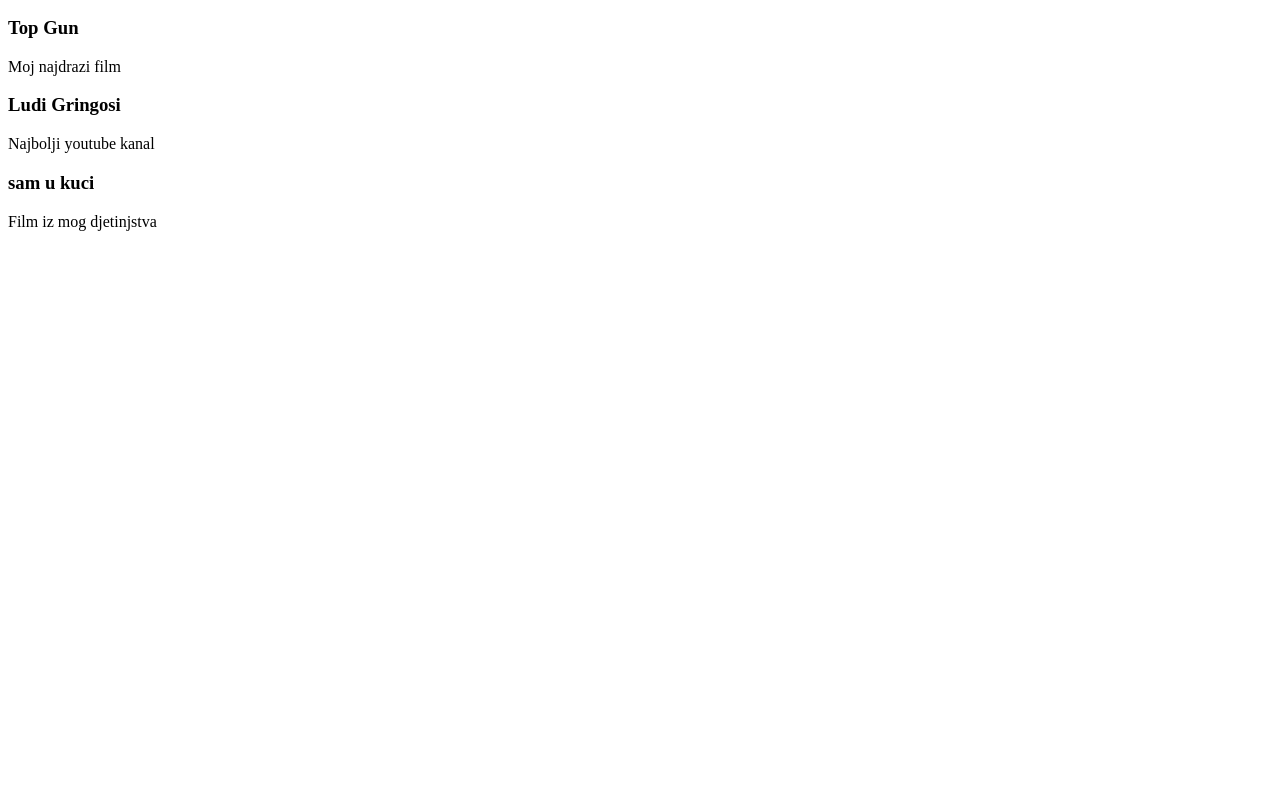
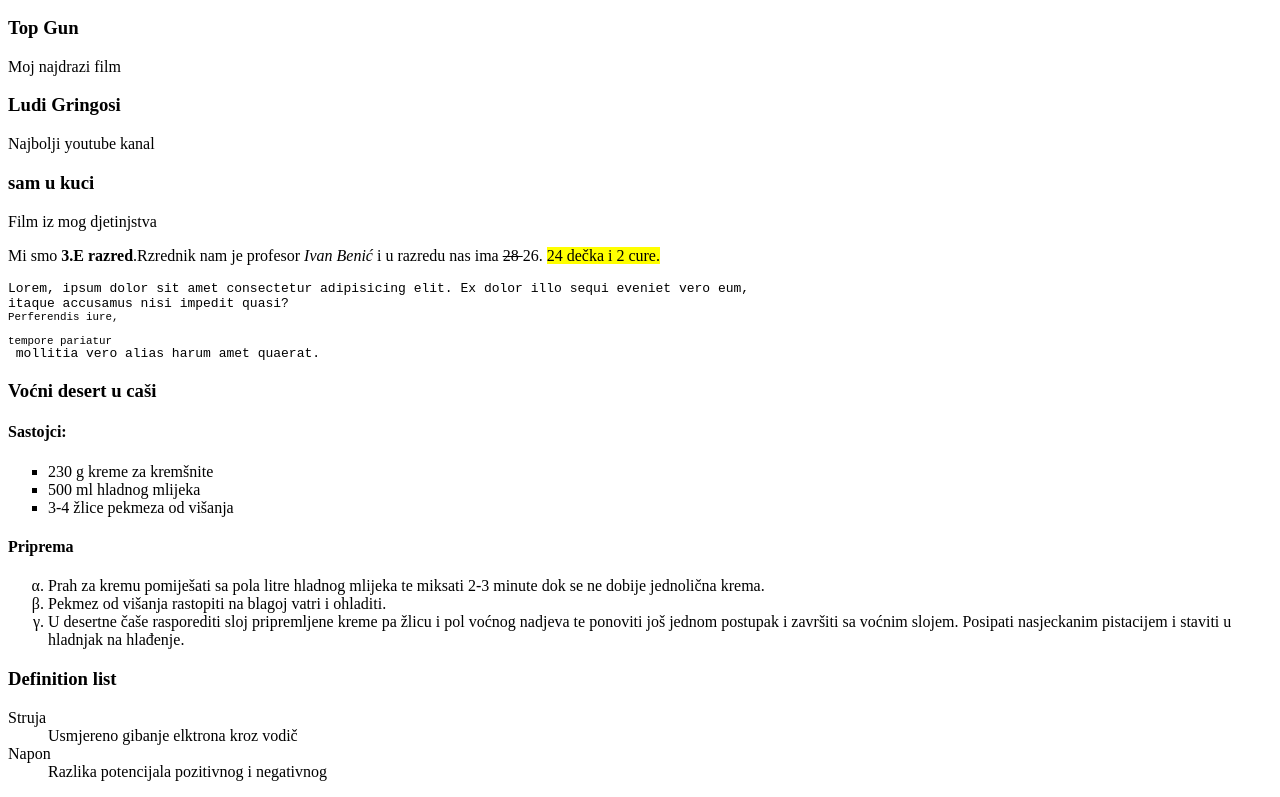
Before and after one commit to mihaelgaric13/sjwp_mihael_garic, a plain HTML site: page index.html in a window 1280 px wide. Shown: the part 478-1275 px from the top of the page. Before the commit the page ends 800 px from the top, so only its background shows below. Drawn offline with Linux system fonts and the light colour scheme.

Commit message:
Radili naslove podnaslove

```diff
--- a/index.html
+++ b/index.html
@@ -38,5 +38,47 @@
 <h3>sam u kuci</h3>
 <p>Film iz mog djetinjstva</p>
 
+<!-- b,strong,i,em,pre,sup,mark,del -->
+<p>
+  Mi smo <strong>3.E razred</strong>.Rzrednik nam je profesor <em>Ivan Benić </em> i u razredu nas ima <del>28 </del>26. <mark>24 dečka i 2 cure. </mark>
+</p>
+<pre>
+Lorem, ipsum dolor sit amet consectetur adipisicing elit. Ex dolor illo sequi eveniet vero eum,
+itaque accusamus nisi impedit quasi?
+<sup>Perferendis iure, </sup>
+<sub>tempore pariatur </sub>
+ mollitia vero alias harum amet quaerat.
+</pre>
+
+<!-- liste,ul-unorderd list,ol-ordered list,dl-definition list -->
+
+<h3>Voćni desert u caši</h3>
+<h4>Sastojci:</h4>
+<ul style="list-style-type:square">
+  <li>230 g kreme za kremšnite</li>
+  <li>500 ml hladnog mlijeka</li>
+  <li>3-4 žlice pekmeza od višanja</li>
+</ul>
+<h4>Priprema</h4>
+<ol style="list-style:lower-greek">
+  <li>
+Prah za kremu pomiješati sa pola litre hladnog mlijeka te miksati 2-3 minute dok se ne dobije jednolična krema. </li>
+  <li>
+Pekmez od višanja rastopiti na blagoj vatri i ohladiti.</li>
+  <li>
+U desertne čaše rasporediti sloj pripremljene kreme pa žlicu i pol voćnog nadjeva te ponoviti još
+jednom postupak i završiti sa voćnim slojem.
+Posipati nasjeckanim pistacijem i staviti u hladnjak na hlađenje. </li>
+</ol>
+<h3>Definition list</h3>
+<dl>
+  <dt>Struja</dt>
+  <dd>Usmjereno gibanje elktrona kroz vodič</dd>
+  <dt>Napon</dt>
+  <dd>Razlika potencijala pozitivnog i negativnog </dd>
+</dl>
+
+
+
 </body>
 </html>
```
